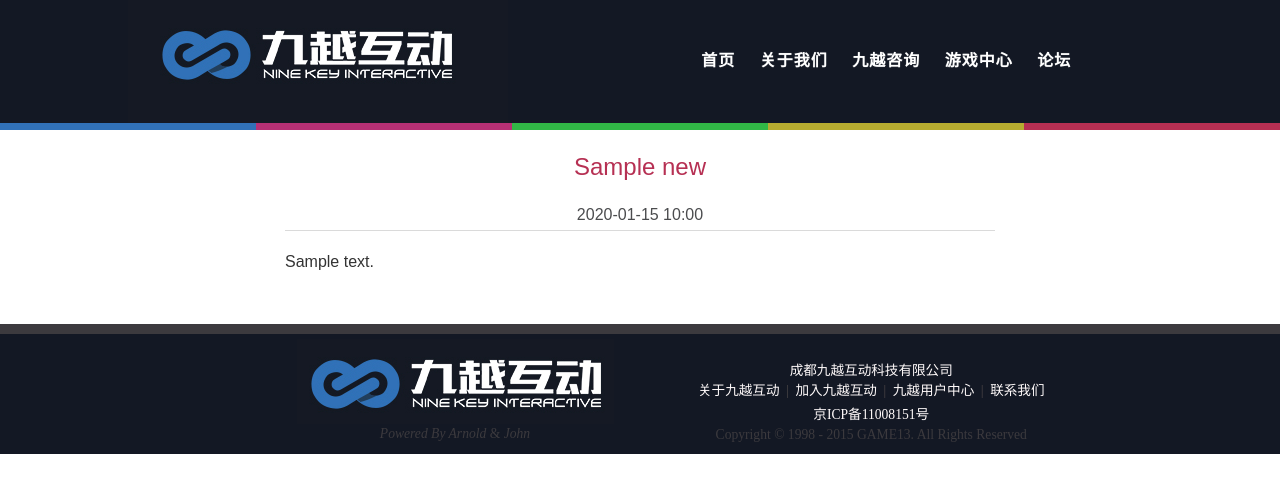
After one commit to Lok-tar-ogar/GameCompanyOfficialWeb, a Django app: page /news/1/ in a window 1280 px wide. The commit adds this page. Shown: the top 493 px of the page. Run offline with Django 3.2, Linux system fonts and the light colour scheme; tables that the repository leaves empty hold one stand-in row (values such as "Sample post"); some libraries are stand-ins or nearby versions.

Commit message:
news clear
news clear

```diff
--- a/NineCo/templates/News.html
+++ b/NineCo/templates/News.html
@@ -26,14 +26,14 @@
 	<div class="container">
 		<div class="col-md-12">
 			<div class="col-md-2">&nbsp;</div>
-			<div class="col-md-8" style="border:1px solid #E0E0E0;margin-top:20px;">
+			<div class="col-md-8" style="border:1px solid #E0E0E0;margin-top:20px;margin-bottom:50px;">
 				<div class="Newstitle">
 						新闻资讯
 				</div>
 				{% for new in news %}
 				<div class="Newscontent">
 					<span style="text-align:left;color:#BD4662">
-						<a href="/news/{{news.id}}" >{{ new.newsTitle }}</a>
+						<a href="/news/{{new.id}}" >{{ new.newsTitle }}</a>
 					</span>
 					<span style="float:right;color:#363640;" align="right">
 						{{ new.dimDate|date:"Y-m-d"}}
@@ -58,7 +58,6 @@
 
             	{% endif %}
             	{% for page in pagelist%}
-
             		{% if page == curpage%}
               		<li class="active"><a href="?curpage={{page}}&&allpage={{allpage}}&&pagetype=pageto" >{{ page }}</a></li>
             		{%else%}
--- /dev/null
+++ b/NineCo/templates/NewsDetail.html
@@ -0,0 +1,45 @@
+{% extends "sample.html" %}
+
+{% block title %}
+新闻资讯-九越互动
+{% endblock %}
+{% block head %}
+<style type="text/css">
+	.Newstitle{
+		font-size: x-large;
+		color:#B63053;
+		text-align: center;
+		margin-bottom: 20px;
+	}
+	.Newscontent{
+		margin-top:10px;
+		margin-bottom: 10px;
+	}
+</style>
+{% endblock %}
+{% block content %}
+	<div class="container">
+		<div class="col-md-12">
+			<div class="col-md-2">&nbsp;</div>
+			<div class="col-md-8" style="margin-top:20px;margin-bottom:50px;">
+				<div class="Newstitle">
+					{{news.newsTitle}}
+				</div>
+				<div style="text-align:center;color:#4B4C4E">
+					{{news.dimDate |date:"Y-m-d H:i"}}
+				</div>
+				<div>
+					<hr style=" margin-top:1px;height:2px;border:none;border-bottom:1px solid #DADADA;" />
+				</div>
+				<div>
+					{{news.newsDetail|safe}}
+				</div>
+
+			</div>
+			<div class="col-md-2">&nbsp;</div>
+		</div>
+	</div>
+{% endblock %}
+
+{% block footer %}
+{% endblock%}
--- a/NineCo/views.py
+++ b/NineCo/views.py
@@ -90,3 +90,8 @@ def gamed(request, i):
     game.imgContent2 = 'img/' + game.imgContent2.split('/')[-1]
     game.imgContent3 = 'img/' + game.imgContent3.split('/')[-1]
     return render_to_response('showgame.html', {'game': game})
+
+
+def NewsDetail(request, newsid):
+    news = News.objects.get(id=newsid)
+    return render_to_response('NewsDetail.html', locals())
--- a/nine/settings.py
+++ b/nine/settings.py
@@ -94,7 +94,7 @@ DATABASES = {
 
 LANGUAGE_CODE = 'zh-Hans'
 
-TIME_ZONE = 'UTC'
+TIME_ZONE = 'Asia/Beijing'
 
 USE_I18N = True
 
--- a/nine/urls.py
+++ b/nine/urls.py
@@ -23,7 +23,8 @@ urlpatterns = [
     url(r'^contact/', 'NineCo.views.contact'),
     url(r'^jobs/', 'NineCo.views.jobs'),
     url(r'^games/', 'NineCo.views.gamelist'),
-    url(r'^News', 'NineCo.views.NewsPage', name='news page'),
+    url(r'^News/$', 'NineCo.views.NewsPage', name='news page'),
+    url(r'^news/(?P<newsid>\d)/$', 'NineCo.views.NewsDetail'),
     url(r'^gameclass/', 'NineCo.views.gamecl'),
     url(r'^game/(\d+)/$', 'NineCo.views.gamed'),
     url(r'^static/(?P<path>.*)$', 'django.views.static.serve',
```
